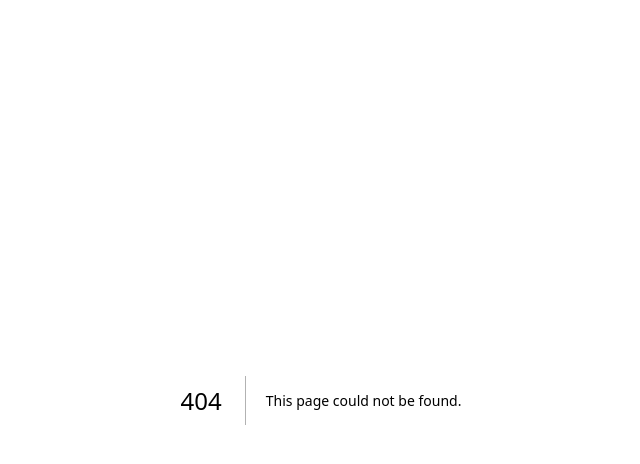
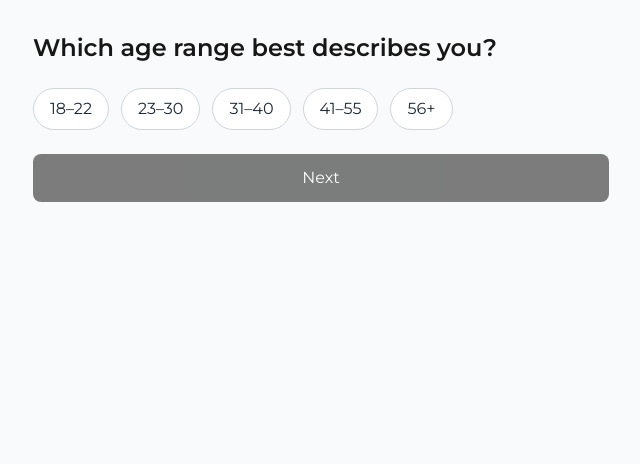
Before and after one commit to Andrewlama12/collegeism.com, a Next.js app: page /lifestyle-quiz in a window 1280 px wide. Before the commit this address had no page. Shown: the top 464 px of the page, without its empty margins (319-959 px from the left). Built offline with nearby package versions, Linux system fonts and the light colour scheme.

Commit message:
Add interactive Lifestyle Quiz with modern UI components

```diff
--- a/pages/index.js
+++ b/pages/index.js
@@ -92,6 +92,9 @@ export default function Home() {
             <Link href="/stress-quiz" className="bg-indigo-600 text-white px-4 py-2 rounded-lg hover:bg-indigo-700 transition">
               Stress Assessment
             </Link>
+            <Link href="/lifestyle-quiz" className="bg-green-600 text-white px-4 py-2 rounded-lg hover:bg-green-700 transition">
+              Lifestyle Quiz
+            </Link>
           </div>
         </div>
 
--- /dev/null
+++ b/pages/lifestyle-quiz.js
@@ -0,0 +1,215 @@
+import { useState } from 'react';
+import Head from 'next/head';
+
+const QUESTIONS = [
+  {
+    key: 'ageRange',
+    question: 'Which age range best describes you?',
+    type: 'bubbles',
+    options: ['18–22', '23–30', '31–40', '41–55', '56+'],
+  },
+  {
+    key: 'occupation',
+    question: 'What\'s your current occupation?',
+    type: 'bubbles',
+    options: ['Student', 'Employed', 'Freelancer', 'Self-employed', 'Retired'],
+  },
+  {
+    key: 'hobbies',
+    question: 'Pick your favorite hobbies (tap all that apply):',
+    type: 'multi',
+    options: ['Golf', 'Guitar', 'Reading', 'Cooking', 'Gaming', 'Hiking', 'Art'],
+  },
+  {
+    key: 'availability',
+    question: 'When are you free each day? Drag the handles:',
+    type: 'slider',
+    min: 0,
+    max: 24,
+    step: 0.5,
+  },
+  {
+    key: 'dinnerPrefs',
+    question: 'Dinner style:',
+    type: 'bubbles',
+    options: ['Cook at home', 'Order takeout', 'Meal kit', 'Go out'],
+  },
+  {
+    key: 'evening',
+    question: 'After dinner, what builds relationships?',
+    type: 'bubbles',
+    options: ['Watch a movie', 'Board/card games', 'Family chat', 'Go for a walk'],
+  },
+];
+
+export default function QuizPage() {
+  const [step, setStep] = useState(0);
+  const [answers, setAnswers] = useState({
+    ageRange: '',
+    occupation: '',
+    hobbies: [],
+    availability: [18, 20], // default 6pm–8pm
+    dinnerPrefs: '',
+    evening: '',
+  });
+  const [submitting, setSubmitting] = useState(false);
+
+  const q = QUESTIONS[step];
+
+  const handleBubble = (opt) => {
+    if (q.type === 'multi') {
+      setAnswers((a) => {
+        const arr = a.hobbies.includes(opt)
+          ? a.hobbies.filter((h) => h !== opt)
+          : [...a.hobbies, opt];
+        return { ...a, hobbies: arr };
+      });
+    } else {
+      setAnswers((a) => ({ ...a, [q.key]: opt }));
+    }
+  };
+
+  const handleSlider = (e, idx) => {
+    const val = parseFloat(e.target.value);
+    setAnswers((a) => {
+      const arr = [...a.availability];
+      arr[idx] = val;
+      return { ...a, availability: arr };
+    });
+  };
+
+  const canNext = () => {
+    const val = answers[q.key];
+    if (q.type === 'multi') return val.length > 0;
+    if (q.type === 'slider') return true;
+    return val !== '';
+  };
+
+  const handleNext = async () => {
+    if (step < QUESTIONS.length - 1) {
+      setStep((s) => s + 1);
+    } else {
+      setSubmitting(true);
+      await fetch('/api/generate', {
+        method: 'POST',
+        headers: { 'Content-Type': 'application/json' },
+        body: JSON.stringify(answers),
+      });
+      // handle response as you like...
+      setSubmitting(false);
+      setStep((s) => s + 1);
+    }
+  };
+
+  return (
+    <>
+      <Head>
+        <title>Lifestyle Quiz</title>
+        <link
+          href="https://fonts.googleapis.com/css2?family=Montserrat:wght@400;600&display=swap"
+          rel="stylesheet"
+        />
+      </Head>
+      <div className="min-h-screen bg-gray-50 font-[Montserrat] p-8">
+        <div className="max-w-xl mx-auto space-y-6">
+          {step < QUESTIONS.length ? (
+            <>
+              <h2 className="text-2xl font-semibold">
+                {q.question}
+              </h2>
+
+              {/* Bubbles & Multi-select */}
+              {(q.type === 'bubbles' || q.type === 'multi') && (
+                <div className="flex flex-wrap gap-3">
+                  {q.options.map((opt) => {
+                    const selected =
+                      q.type === 'multi'
+                        ? answers.hobbies.includes(opt)
+                        : answers[q.key] === opt;
+                    return (
+                      <button
+                        key={opt}
+                        onClick={() => handleBubble(opt)}
+                        className={`px-4 py-2 rounded-full border ${
+                          selected
+                            ? 'bg-black text-white border-black'
+                            : 'bg-white text-gray-800 border-gray-300'
+                        } transition`}
+                      >
+                        {opt}
+                      </button>
+                    );
+                  })}
+                </div>
+              )}
+
+              {/* Slider */}
+              {q.type === 'slider' && (
+                <div className="space-y-4">
+                  <div className="flex justify-between text-sm text-gray-600">
+                    <span>
+                      {answers.availability[0].toFixed(1)}h
+                    </span>
+                    <span>
+                      {answers.availability[1].toFixed(1)}h
+                    </span>
+                  </div>
+                  <div className="relative h-6">
+                    <input
+                      type="range"
+                      min={q.min}
+                      max={q.max}
+                      step={q.step}
+                      value={answers.availability[0]}
+                      onChange={(e) => handleSlider(e, 0)}
+                      className="absolute inset-0 w-full opacity-0"
+                    />
+                    <input
+                      type="range"
+                      min={q.min}
+                      max={q.max}
+                      step={q.step}
+                      value={answers.availability[1]}
+                      onChange={(e) => handleSlider(e, 1)}
+                      className="absolute inset-0 w-full opacity-0"
+                    />
+                    {/* Visual track */}
+                    <div className="h-1 bg-gray-200 rounded-full mt-2" />
+                    <div
+                      className="h-1 bg-black rounded-full mt-2"
+                      style={{
+                        left: `${(answers.availability[0] / 24) * 100}%`,
+                        right: `${100 -
+                          (answers.availability[1] / 24) * 100}%`,
+                        position: 'absolute',
+                      }}
+                    />
+                  </div>
+                </div>
+              )}
+
+              <button
+                onClick={handleNext}
+                disabled={!canNext()}
+                className="mt-6 w-full py-3 bg-black text-white rounded-lg disabled:opacity-50"
+              >
+                {step < QUESTIONS.length - 1
+                  ? 'Next'
+                  : submitting
+                  ? 'Sending…'
+                  : 'Finish & Get Plan'}
+              </button>
+            </>
+          ) : (
+            <div className="text-center space-y-4">
+              <h2 className="text-2xl font-semibold">
+                Thanks! Your personalized plan is on its way.
+              </h2>
+              {/* You can render the result here */}
+            </div>
+          )}
+        </div>
+      </div>
+    </>
+  );
+}
```
